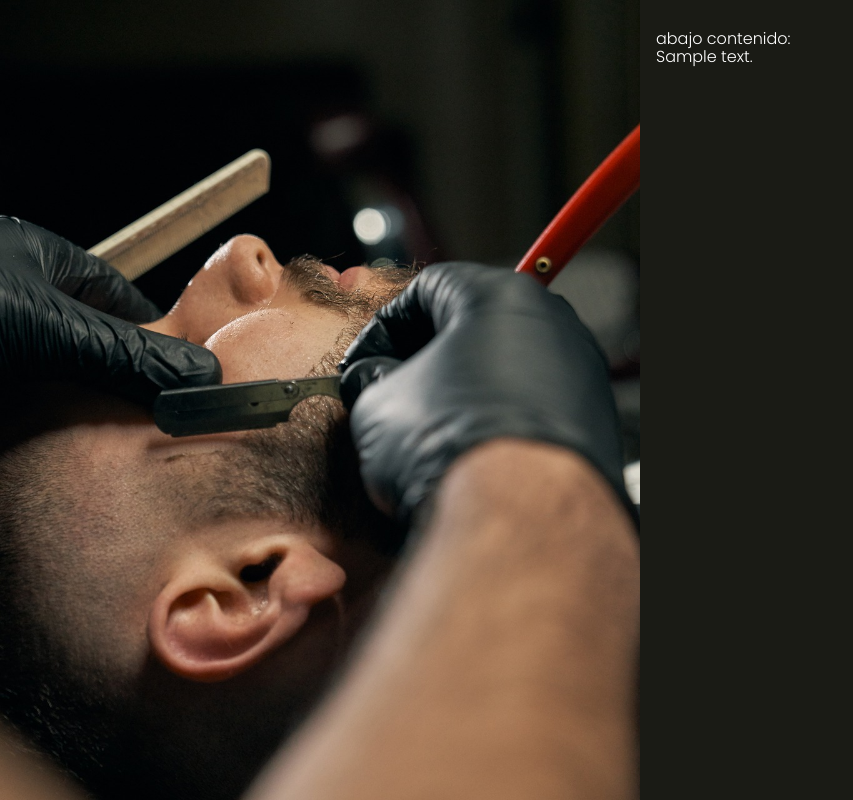
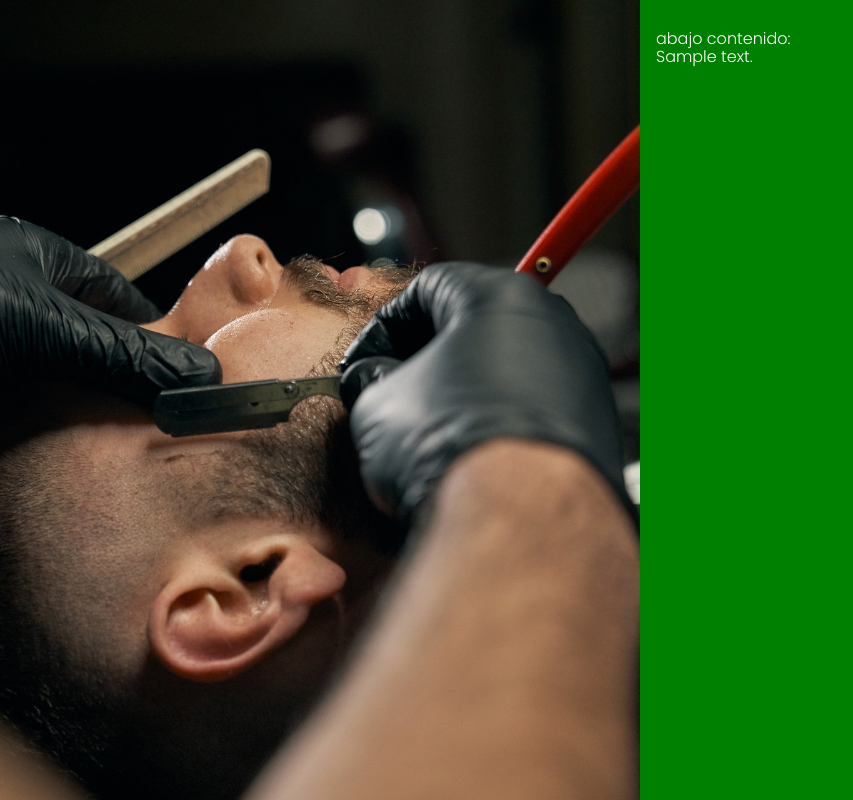
Before and after one commit to SergioKov/appsalon, a PHP site: template views/layout.php in a window 1280 px wide. Shown: the whole page, without its empty margins (0-853 px from the left). Run offline with PHP 8.4, Linux system fonts and the light colour scheme; the template is opened without the code that fills it: most values are stand-ins (such as "Sample title", 1, 10 or a date in 2020).

Commit message:
hasta el final de la leccion 446. estilos heckos saas instalado globalmente - 4

```diff
--- a/src/scss/base/_globales.scss
+++ b/src/scss/base/_globales.scss
@@ -31,3 +31,6 @@ a {
 img {
     max-width: 100%;
 }
+body{
+    background-color: green;
+}
```
Also changed, not shown: README.md, public/build/css/app.css, 1 other file.
